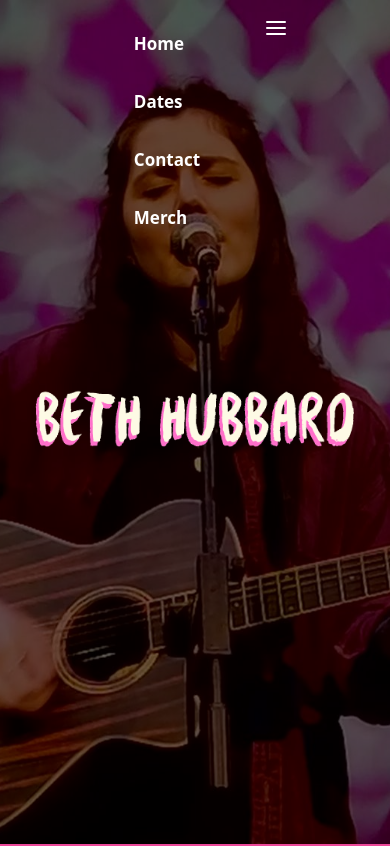
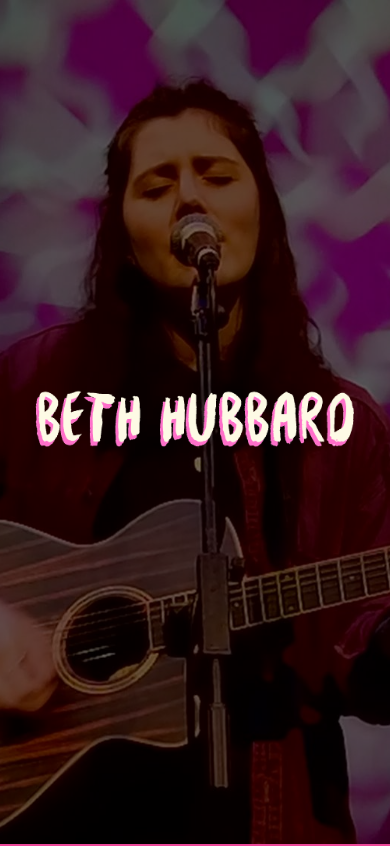
Before and after one commit to bubsworth/bhm, a plain HTML site: page index.html in a window 390 px wide. Shown: the top 846 px of the page. Drawn offline with nearby package versions, Linux system fonts and the light colour scheme.

Commit message:
Remove navbar as not needed

```diff
--- a/index.html
+++ b/index.html
@@ -11,36 +11,6 @@
     <script src="https://ajax.googleapis.com/ajax/libs/jquery/3.5.1/jquery.min.js"></script>
   </head>
   <body class="bg-pink-500">
-    <!-- navbar -->
-    <nav id="nav" class="topnav fixed inset-x-0 top-0 flex flex-row justify-center z-10 text-white bg-transparent">
-      <!-- Nav Items Working on Tablet & Bigger Sceen -->
-      <div class="p-4 md:flex flex-row justify-center font-bold">
-        <a id="hide-after-click" href="#about" class="mx-4 text-lg  border-b-2 border-transparent hover:border-b-2 hover:border-indigo-300 transition duration-500">Home</a>
-        <a href="#whyus" class="mx-4 text-lg border-b-2 border-transparent hover:border-b-2 hover:border-indigo-300 transition duration-500">Dates</a>
-        <a href="#showcase" class="mx-4 text-lg border-b-2 border-transparent hover:border-b-2 hover:border-indigo-300 transition duration-500">Contact</a>
-        <a href="#showcase" class="mx-4 text-lg border-b-2 border-transparent hover:border-b-2 hover:border-indigo-300 transition duration-500">Merch</a>
-      </div>
-
-      <!-- Burger Nav Button on Mobile -->
-      <div id="nav-open" class="p-4 md:hidden">
-        <svg xmlns="http://www.w3.org/2000/svg" width="24" height="24" viewBox="0 0 24 24" fill="none" stroke="currentColor" stroke-width="2"
-        stroke-linecap="round" stroke-linejoin="round" class="feather feather-menu">
-          <line x1="3" y1="12" x2="21" y2="12"></line>
-          <line x1="3" y1="6" x2="21" y2="6"></line>
-          <line x1="3" y1="18" x2="21" y2="18"></line>
-        </svg>
-      </div>
-    </nav>
-
-    <!-- Opened Nav in Mobile, you can use javascript/jQuery -->
-    <div id="nav-opened" class="fixed left-0 right-0 hidden bg-white mx-2 mt-16 rounded-br rounded-bl shadow z-10">
-      <div class="p-2 divide-y divide-gray-600 flex flex-col">
-        <a href="#about" class="p-2 font-semibold hover:text-indigo-700">Home</a>
-        <a href="#whyus" class="p-2 font-semibold hover:text-indigo-700">Dates</a>
-        <a href="#whyus" class="p-2 font-semibold hover:text-indigo-700">Contact</a>
-        <a href="#showcase" class="p-2 font-semibold hover:text-indigo-700">Merch</a>
-      </div>
-    </div>
 
     <!-- jumbtoron -->
     <header id="up" class="bg-center bg-fixed bg-no-repeat bg-center bg-cover h-screen relative">
```
